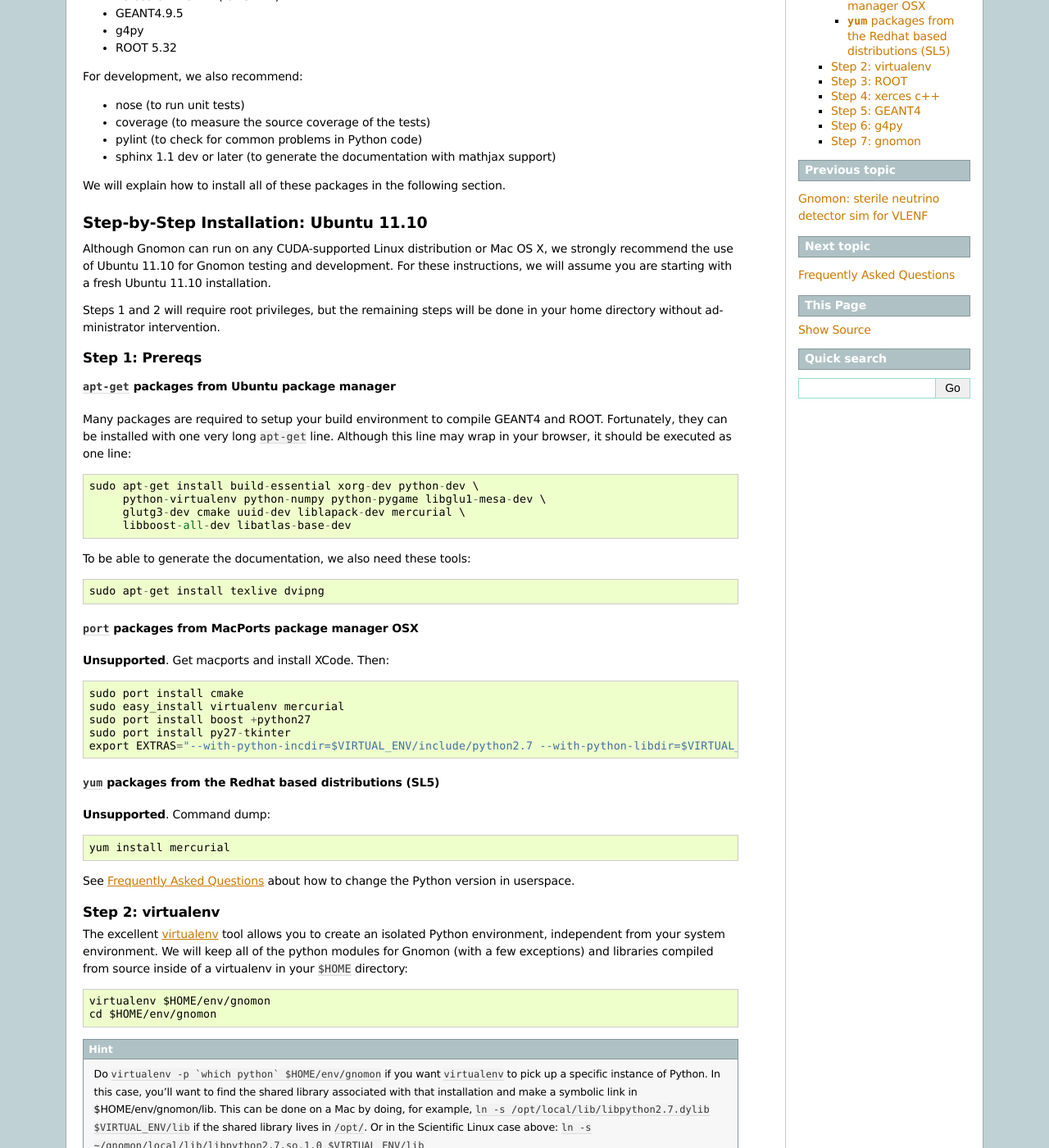
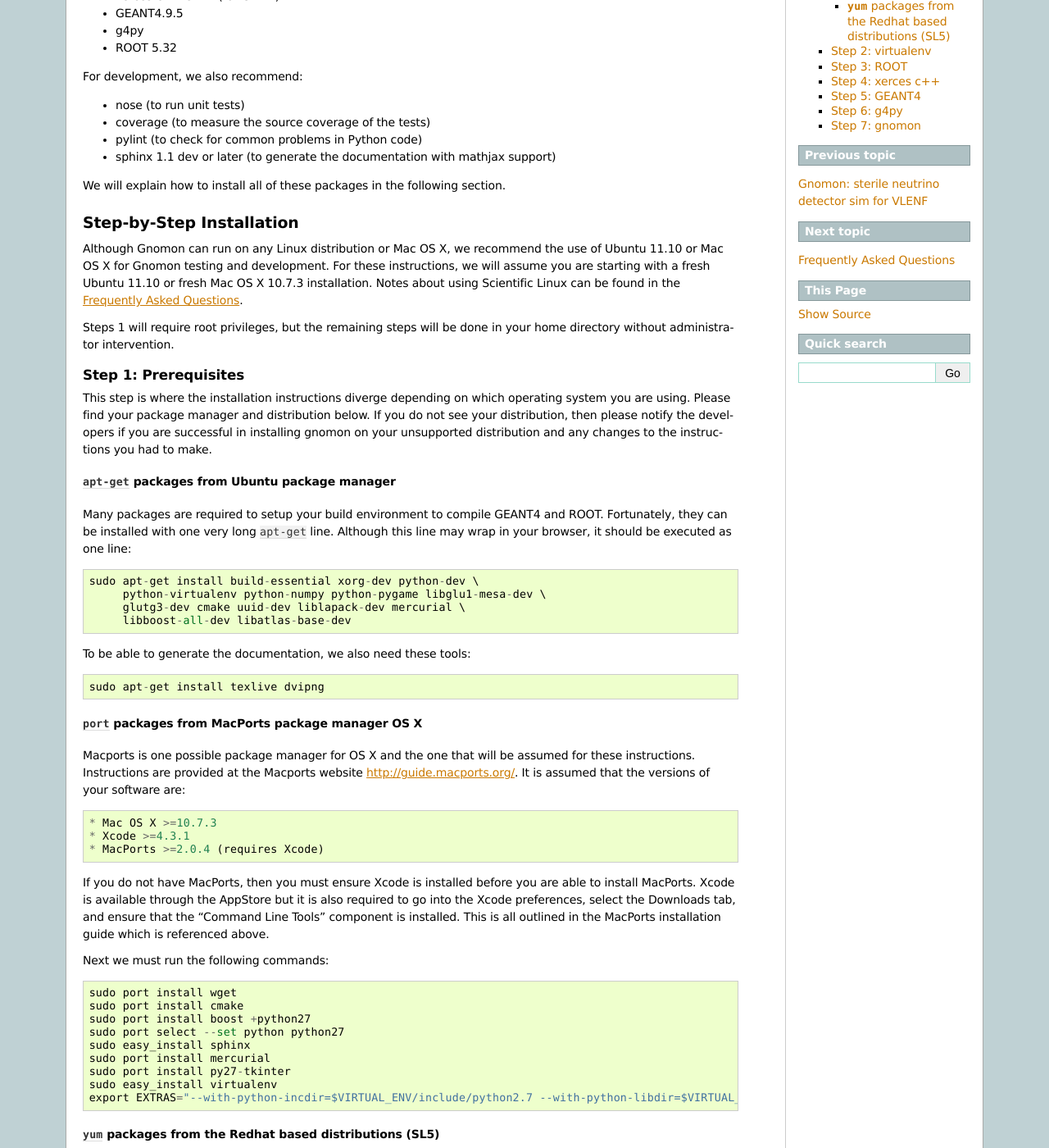
Before and after one commit to nuSTORM/gnomon, a Sphinx documentation site: the page built from doc/source/install.rst, in a window 1280 px wide and 1400 px high, scrolled down 271 px. Shown: the whole window at 82% size. Built offline with Sphinx 7.4.7, drawn with Linux system fonts in a browser that asks for light colours; some of the changed text lies outside the part shown.

Commit message:
Updating docs for install on Mac OS X 10.7.3

```diff
--- a/doc/source/install.rst
+++ b/doc/source/install.rst
@@ -24,21 +24,27 @@
 
 We will explain how to install all of these packages in the following section.
 
-Step-by-Step Installation: Ubuntu 11.10
+Step-by-Step Installation
 ---------------------------------------
 
-Although Gnomon can run on any CUDA-supported Linux distribution or
-Mac OS X, we strongly recommend the use of Ubuntu 11.10 for Gnomon
-testing and development.  For these instructions, we will assume you
-are starting with a fresh Ubuntu 11.10 installation.
+Although Gnomon can run on any Linux distribution or Mac OS X, we recommend the
+use of Ubuntu 11.10 or Mac OS X for Gnomon testing and development.  For these
+instructions, we will assume you are starting with a fresh Ubuntu 11.10 or fresh
+Mac OS X 10.7.3 installation.  Notes about using Scientific Linux can be found
+in the :doc:`faq`.
 
-Steps 1 and 2 will require root privileges, but the remaining steps
-will be done in your home directory without administrator
-intervention.
+Steps 1 will require root privileges, but the remaining steps will be done in
+your home directory without administrator intervention.
 
 
-Step 1: Prereqs
+Step 1: Prerequisites
 ^^^^^^^^^^^^^^^^^^^^^^^^^^^^^^^^^^^^^^^^^^^^^^^^^^^^^^^^
+
+This step is where the installation instructions diverge depending on which
+operating system you are using.  Please find your package manager and
+distribution below.  If you do not see your distribution, then please notify
+the developers if you are successful in installing gnomon on your unsupported
+distribution and any changes to the instructions you had to make.
 
 ``apt-get`` packages from Ubuntu package manager
 ~~~~~~~~~~~~~~~~~~~~~~~~~~~~~~~~~~~~~~~~~~~~~~~~
@@ -57,16 +63,35 @@
 
   sudo apt-get install texlive dvipng
 
-``port`` packages from MacPorts package manager OSX
+``port`` packages from MacPorts package manager OS X
 ~~~~~~~~~~~~~~~~~~~~~~~~~~~~~~~~~~~~~~~~~~~~~~~~~~~
 
-**Unsupported**. Get macports and install XCode.  Then::
+Macports is one possible package manager for OS X and the one that will be
+assumed for these instructions.  Instructions are provided at the Macports
+website http://guide.macports.org/.  It is assumed that the versions of your
+software are::
 
-    sudo port install cmake
-    sudo easy_install virtualenv mercurial
-    sudo port install boost +python27
-    sudo port install py27-tkinter
-    export EXTRAS="--with-python-incdir=$VIRTUAL_ENV/include/python2.7 --with-python-libdir=$VIRTUAL_ENV/lib"
+* Mac OS X >=10.7.3
+* Xcode >=4.3.1
+* MacPorts >=2.0.4 (requires Xcode)
+
+If you do not have MacPorts, then you must ensure Xcode is installed before you
+are able to install MacPorts.  Xcode is available through the AppStore but it is
+also required to go into the Xcode preferences, select the Downloads tab, and
+ensure that the "Command Line Tools" component is installed.  This is all
+outlined in the MacPorts installation guide which is referenced above.
+
+Next we must run the following commands::
+
+     sudo port install wget
+     sudo port install cmake
+     sudo port install boost +python27
+     sudo port select --set python python27
+     sudo easy_install sphinx
+     sudo port install mercurial
+     sudo port install py27-tkinter
+     sudo easy_install virtualenv
+     export EXTRAS="--with-python-incdir=$VIRTUAL_ENV/include/python2.7 --with-python-libdir=$VIRTUAL_ENV/lib"
 
 ``yum`` packages from the Redhat based distributions (SL5)
 ~~~~~~~~~~~~~~~~~~~~~~~~~~~~~~~~~~~~~~~~~~~~~~~~~~~~~~~~~~
```
